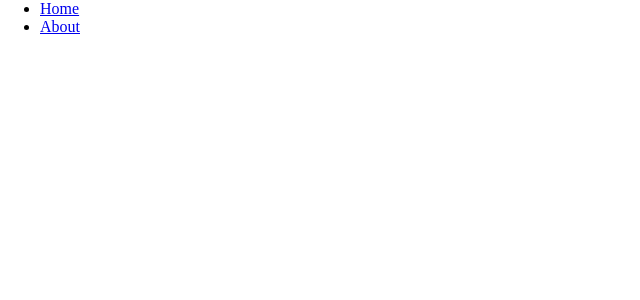
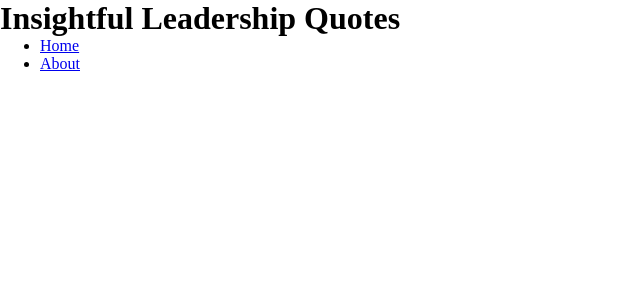
Before and after one commit to zozosy/quotemanager, a React (Vite) app: page / in a window 1280 px wide. Before the commit this address had no page. Shown: the top 300 px of the page, without its empty margins (0-640 px from the left). Built offline with nearby package versions, Linux system fonts and the light colour scheme.

Commit message:
created Header file

```diff
--- a/src/App.jsx
+++ b/src/App.jsx
@@ -1,3 +1,4 @@
+import React from 'react';
 import {
   BrowserRouter as Router,
   Routes,
@@ -8,13 +9,15 @@
 /**
  * Importing other components
  */
-import Home from './components/Home'
-import About from './components/About'
+import Home from './components/Home';
+import About from './components/About';
+import Header from './components/Header';
 
 const App = () => {
   return (
     <Router>
       <div>
+        <Header/>
         <nav>
           <ul>
             <li>
--- /dev/null
+++ b/src/components/Header.jsx
@@ -0,0 +1,12 @@
+// Header.js
+import React from 'react';
+
+const Header = () => {
+  return (
+    <header>
+      <h1>Insightful Leadership Quotes</h1>
+    </header>
+  );
+};
+
+export default Header;
```
